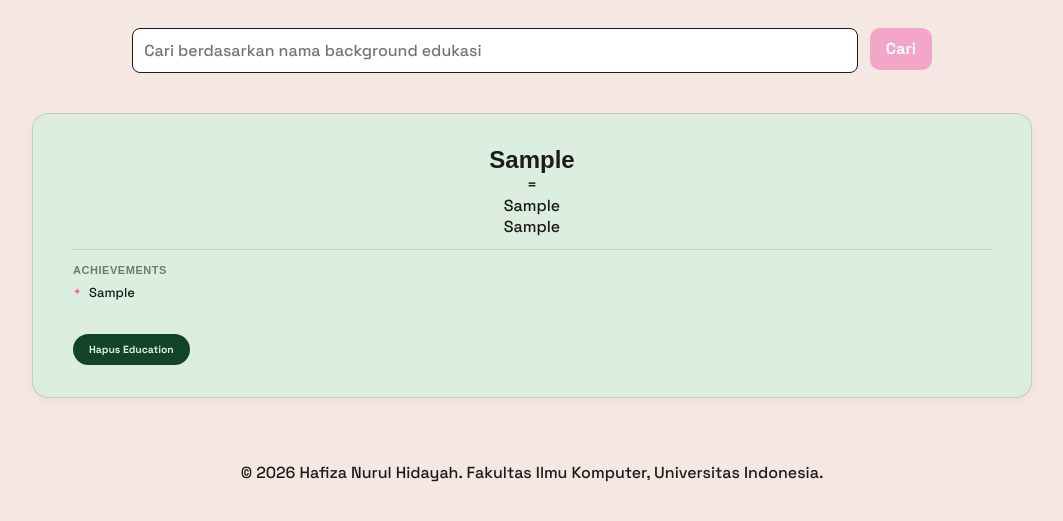
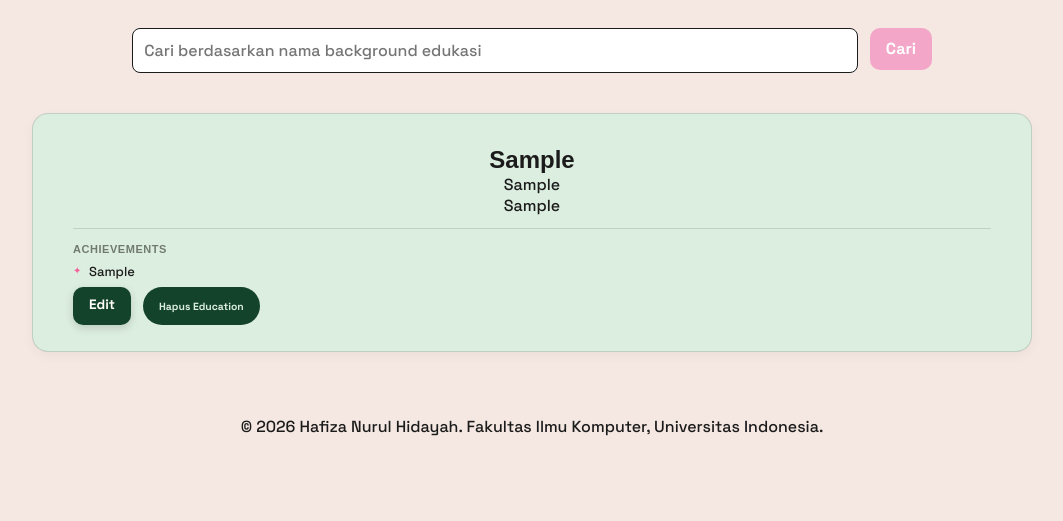
Before and after one commit to hafizanurulhidayah/myportofolio, a Django app: page /education/ in a window 1280 px wide. Shown: the part 209-730 px from the top of the page, without its empty margins (108-1171 px from the left). Run offline with Django 5.2, Linux system fonts and the light colour scheme; tables that the repository leaves empty hold one stand-in row (values such as "Sample post").

Commit message:
feat: add education and previous work update functionality

```diff
--- a/static/css/style.css
+++ b/static/css/style.css
@@ -481,6 +481,15 @@ a{ color: inherit; text-decoration: none; }
 .experience-actions .button{
   font-size: 0.85rem;
   font-weight: 600;
+}
+
+.experience-actions .button.button-edit {
+  box-shadow: 0 3px 8px rgba(0, 0, 0, 0.15);
+}
+
+.experience-actions .button.button-edit:hover {
+  box-shadow: 0 5px 12px rgba(0, 0, 0, 0.2);
+  transform: translateY(-2px);
 }
 
 .experience-card-actions{
@@ -681,7 +690,6 @@ a{ color: inherit; text-decoration: none; }
   background: #b42318;
 }
 
-
 /* ---------- EMPTY STATE ---------- */
 
 .empty-state{
@@ -956,19 +964,36 @@ a{ color: inherit; text-decoration: none; }
    ========================= */
 
 .education-actions {
-  display: flex;
-
-  align-items: center;
-  flex-wrap: wrap;
-
-  gap: 20px;
-
-  margin-top: 1rem;
+    display: flex;
+    align-items: center;
+    gap: 0.75rem;
+    flex-wrap: wrap;
+    transform: translateY(6px);
+}
+
+.education-actions form {
+    margin: 0;
+    padding: 0;
+    display: flex;
+    align-items: center;
 }
 
 .education-actions .button {
-  font-size: 0.85rem;
-  font-weight: 600;
+    font-size: 0.85rem;
+    font-weight: 600;
+}
+
+.education-actions .education-status {
+    margin-top: 0;
+    padding-top: 0;
+}
+
+
+.education-actions .button-edit {
+    padding: 0.65rem 1rem;
+    font-size: 0.85rem;
+    font-weight: 600;
+    line-height: 1;
 }
 
 .education-card-actions {
@@ -980,6 +1005,13 @@ a{ color: inherit; text-decoration: none; }
 
 .education-actions .experience-status {
   margin-top: 0;
+}
+
+.education-actions .button-edit,
+.education-actions .education-status .button-danger {
+    height: 38px;
+    box-sizing: border-box;
+    text-align: center;
 }
 
 
@@ -1771,7 +1803,15 @@ a{ color: inherit; text-decoration: none; }
     background: var(--ink);
 }
 
-
+.button.button-detail {
+    background-color: var(--green-dark);
+    color: var(--white);
+}
+
+.button.button-detail:hover {
+    background-color: var(--green);
+    color: var(--white);
+}
 /* CARD LIST */
 
 .previous-work-list {
@@ -1780,6 +1820,7 @@ a{ color: inherit; text-decoration: none; }
     gap: 2rem;
     margin-top: 2rem;
 }
+
 
 /* CARD */
 
@@ -2171,3 +2212,17 @@ a{ color: inherit; text-decoration: none; }
         width: calc(100vw - 32px);
     }
 }
+
+/* Button Edit */
+.button.button-edit {
+    background-color: var(--green-dark);
+    color: var(--white);
+    box-shadow: 0 3px 8px rgba(0, 0, 0, 0.15);
+}
+
+.button.button-edit:hover {
+    background-color: var(--green);
+    color: var(--white);
+    box-shadow: 0 5px 12px rgba(0, 0, 0, 0.2);
+    transform: translateY(-2px);
+}
--- a/templates/education.html
+++ b/templates/education.html
@@ -45,9 +45,10 @@
 
                     <div class="education-card">
 
-                            <h2>{{ education.institution }}</h2>=
+                        <h2>{{ education.institution }}</h2>
                         <p>{{ education.degree }}</p>
                         <p>{{ education.year }}</p>
+
                         <div class="education-achievements">
                             <h3>Achievements</h3>
 
@@ -57,6 +58,7 @@
                                 {% endfor %}
                             </ul>
                         </div>
+
                         <div class="education-card-actions">
                             <div class="education-actions">
 
@@ -67,10 +69,16 @@
                                     </a>
                                 {% endif %}
 
+                                <a href="{% url 'main:update_education' education.id %}"
+                                   class="button button-edit">
+                                    Edit
+                                </a>
+
                                 {% include "components/education_delete_modal.html" with education=education %}
 
                             </div>
                         </div>
+
                     </div>
 
                 {% empty %}
--- a/templates/experience.html
+++ b/templates/experience.html
@@ -65,7 +65,7 @@
                                 {% endif %}
 
                             <a href="{% url 'main:update_experience' experience.id %}"
-                            class="button">
+                            class="button button-edit">
                                 Edit
                             </a>
 
```
Also changed, not shown: templates/PreviousWork.html (+8 -1 lines), templates/PreviousWork_Form.html (+32 -7 lines), templates/education_form.html (+8 -4 lines), templates/experience_form.html (+14 -24 lines). Lines whose indentation alone changed are shown as unchanged.
